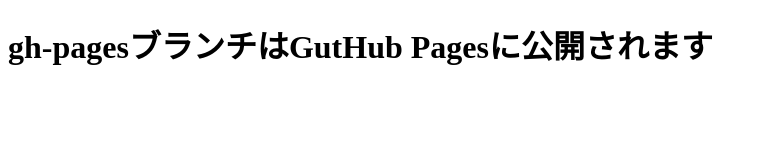
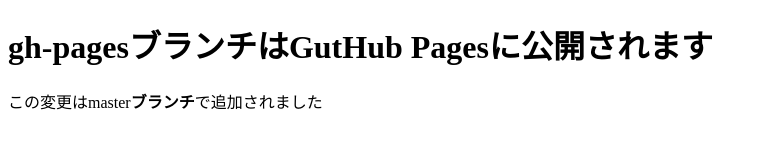
Before and after one commit to meidai4645/git-study, a plain HTML site: page index.html in a window 1280 px wide. Shown: the whole page, without its empty margins (0-766 px from the left). Drawn offline with Linux system fonts and the light colour scheme.

Commit message:
段落を追加

```diff
--- a/index.html
+++ b/index.html
@@ -7,6 +7,6 @@
 </head>
 <body>
     <h1>gh-pagesブランチはGutHub Pagesに公開されます</h1>
-
+     <p>この変更はmaster<b>ブランチ</b>で追加されました</p>
 </body>
 </html>
```
